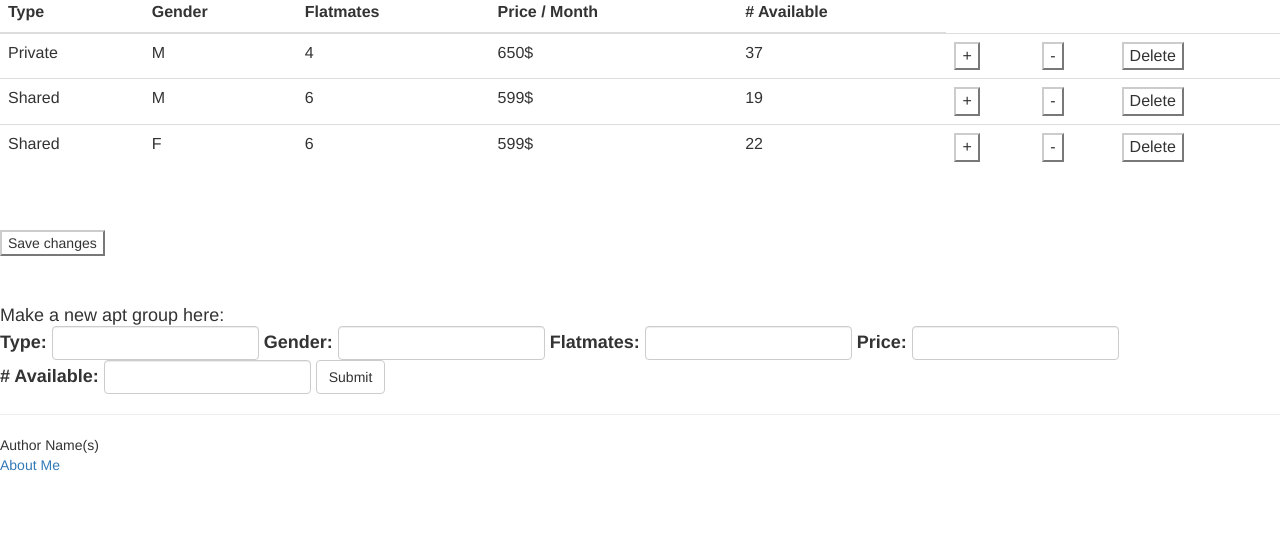
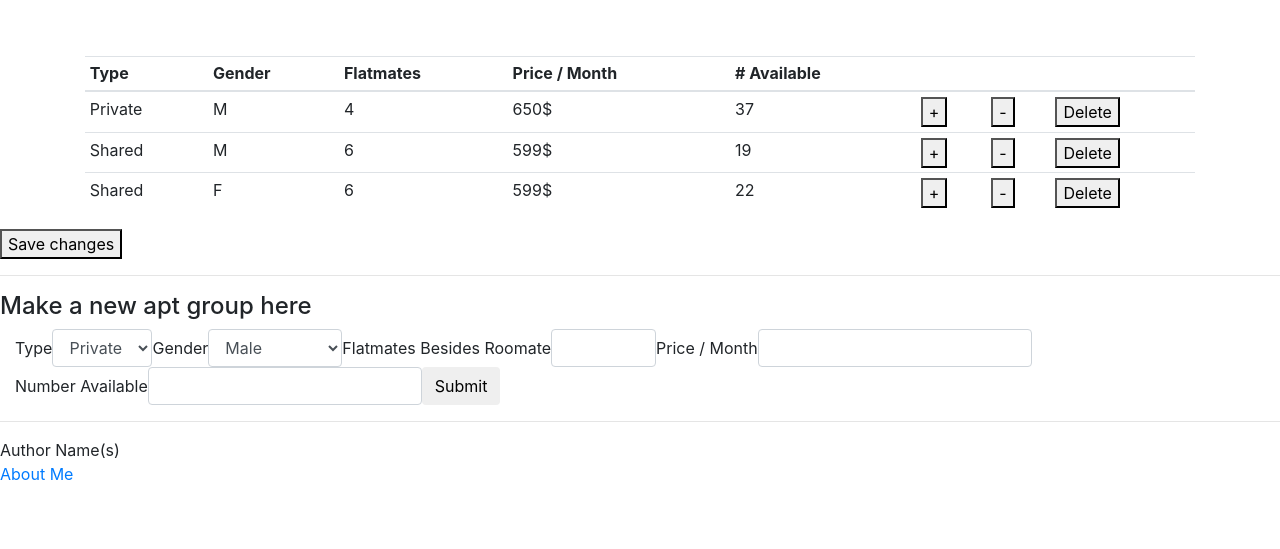
Before and after one commit to ChillyOctopus/AptTextWebsite, a plain HTML site: page apartments/apartments.html in a window 1280 px wide. Shown: the part 251-800 px from the top of the page. Drawn offline with nearby package versions, Linux system fonts and the light colour scheme.

Commit message:
Added bootstrap 5, started formatting table

```diff
--- a/apartments/apartments.html
+++ b/apartments/apartments.html
@@ -1,21 +1,13 @@
-<!-- Latest compiled and minified CSS -->
-<link rel="stylesheet" href="https://maxcdn.bootstrapcdn.com/bootstrap/3.4.1/css/bootstrap.min.css">
-
-<!-- jQuery library -->
-<script src="https://ajax.googleapis.com/ajax/libs/jquery/3.6.4/jquery.min.js"></script>
-
-<!-- Latest compiled JavaScript -->
-<script src="https://maxcdn.bootstrapcdn.com/bootstrap/3.4.1/js/bootstrap.min.js"></script>
-
 <!DOCTYPE html>
 <html lang="en">
   <head>
+    <link rel="stylesheet" href="https://cdn.jsdelivr.net/npm/bootstrap@4.0.0/dist/css/bootstrap.min.css" integrity="sha384-Gn5384xqQ1aoWXA+058RXPxPg6fy4IWvTNh0E263XmFcJlSAwiGgFAW/dAiS6JXm" crossorigin="anonymous">    <title>Simon HTML</title>
     <meta charset="UTF-8" />
     <!-- Tell browsers not to scale the viewport automatically -->
     <meta name="viewport" content="width=device-width, initial-scale=1.0"/>
-    <title>Simon HTML</title>
     <link rel="icon" href="favicon.ico"/>
   </head>
+
   <body>
     <!-- Use header, main, and footer elements to give semantic structure -->
     <header>
@@ -35,9 +27,14 @@
     </header>
 
     <main>
-      <h1>Welcome back ______, here are your apartments</h1>
+      <h3>Welcome back ______, here are your apartments</h3>
 
-      <table class="table">
+      <br>
+      <br>
+      <br>
+
+      <div class="container">
+        <table class="table table-sm">
           <thead>
             <tr>
               <th scope="col">Type</th>
@@ -45,6 +42,9 @@
               <th scope="col">Flatmates</th>
               <th scope="col">Price / Month</th>
               <th scope="col"># Available</th>
+              <th scope="col"></th>
+              <th scope="col"></th>
+              <th scope="col"></th>
             </tr>
           </thead>
           <tr>
@@ -79,40 +79,47 @@
 
           </tr>
         </table>
-
-      <br>
-      <br>
+      </div>
 
       <button type="button" class="btn-default">Save changes</button>
 
-      <br>
-      <br>
-      <br>
+      <hr/>
 
-      <h4>Make a new apt group here:</h>
+      <h4>Make a new apt group here</h4>
+
+      <div class="container-fluid">
         <form class="form-inline">
           <div class="form-group">
-          <label for="type">Type:</label>
-          <input type="text" class="form-control" id="type">
+            <label for="type">Type</label>
+            <select class="form-control" id="type">
+              <option>Private</option>
+              <option>Shared</option>
+            </select>
           </div>
           <div class="form-group">
-          <label for="gender">Gender:</label>
-          <input type="text" class="form-control" id="gender">
+            <label for="gender">Gender</label>
+            <select class="form-control" id="gender">
+              <option>Male</option>
+              <option>Female</option>
+              <option>Both or N/A</option>
+            </select>
           </div>
           <div class="form-group">
-          <label for="flatmates">Flatmates:</label>
-          <input type="number" class="form-control" id="flatmates">
+            <label for="flatmates">Flatmates Besides Roomate</label>
+            <input type="number" class="form-control" min="0" max="99" id="flatmates">
           </div>
           <div class="form-group">
-          <label for="price">Price:</label>
+            <label for="price">Price / Month</label>
             <input type="number" class="form-control" id="price">
           </div>
           <div class="form-group">
-          <label for="available"># Available:</label>
-          <input type="number" class="form-control" id="number">
+            <label for="available">Number Available</label>
+            <input type="number" class="form-control" id="available">
           </div>
           <button type="submit" class="btn btn-default">Submit</button>
         </form>
+      </div>
+
     </main>
 
     <footer>
@@ -121,5 +128,9 @@
       <br />
       <a href="https://lethallegacy.click">About Me</a>
     </footer>
+
+    <script src="https://code.jquery.com/jquery-3.2.1.slim.min.js" integrity="sha384-KJ3o2DKtIkvYIK3UENzmM7KCkRr/rE9/Qpg6aAZGJwFDMVNA/GpGFF93hXpG5KkN" crossorigin="anonymous"></script>
+    <script src="https://cdn.jsdelivr.net/npm/popper.js@1.12.9/dist/umd/popper.min.js" integrity="sha384-ApNbgh9B+Y1QKtv3Rn7W3mgPxhU9K/ScQsAP7hUibX39j7fakFPskvXusvfa0b4Q" crossorigin="anonymous"></script>
+    <script src="https://cdn.jsdelivr.net/npm/bootstrap@4.0.0/dist/js/bootstrap.min.js" integrity="sha384-JZR6Spejh4U02d8jOt6vLEHfe/JQGiRRSQQxSfFWpi1MquVdAyjUar5+76PVCmYl" crossorigin="anonymous"></script>
   </body>
 </html>
```
Also changed, not shown: data/data.html (+13 -13 lines), index.html (+5 -10 lines), maintenance/maintenance.html (+5 -10 lines), outbound/outbound.html (+5 -10 lines). Lines whose indentation alone changed are shown as unchanged.
